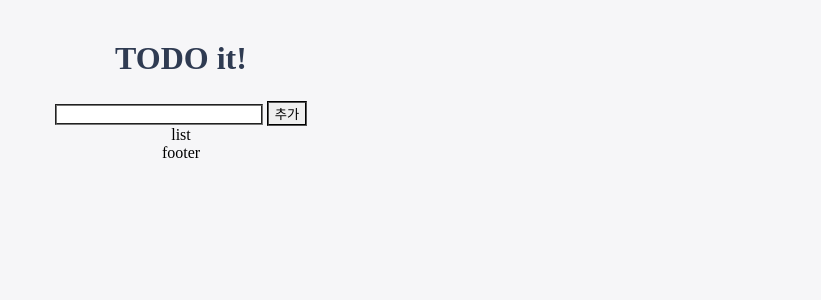
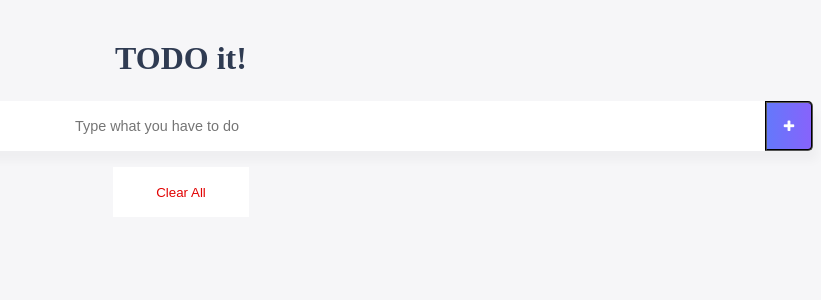
Before and after one commit to GUGIG/My-First-Vue-App, a Vue app: page / in a window 1280 px wide. Shown: the top 300 px of the page, without its empty margins (459-1280 px from the left). Built offline with nearby package versions, Linux system fonts and the light colour scheme.

Commit message:
did some coding. resume on p170

```diff
--- a/public/index.html
+++ b/public/index.html
@@ -5,7 +5,9 @@
     <meta http-equiv="X-UA-Compatible" content="IE=edge">
     <meta name="viewport" content="width=device-width,initial-scale=1.0">
     <link rel="icon" href="<%= BASE_URL %>react.ico">
+    <!-- downloading awesome icon -->
     <link rel="stylesheet" href="https://stackpath.bootstrapcdn.com/font-awesome/4.7.0/css/font-awesome.min.css">
+    <!-- downloading google's Ubuntu font -->
     <link rel="stylesheet" type="text/css" href="//fonts.googleapis.com/css?family=Ubuntu" />
     <title>Vue.js Todo</title> <!--<%= htmlWebpackPlugin.options.title %>-->
   </head>
--- a/src/App.vue
+++ b/src/App.vue
@@ -1,25 +1,57 @@
 <template>
     <div id="app">
         <TodoHeader></TodoHeader>
-        <TodoInput></TodoInput>
-        <TodoList></TodoList>
-        <TodoFooter></TodoFooter>
+        <TodoInput @addTodo="addTodo"></TodoInput>
+        <TodoList :propsdata="todoItems" @removeTodo="removeTodo"></TodoList>
+        <TodoFooter @removeAll="clearAll"></TodoFooter>
     </div>
 </template>
 
 <script>
 import TodoHeader from "./components/TodoHeader.vue";
-import TodoInput from "./components/TodoInput";
-import TodoList from "./components/TodoList";
-import TodoFooter from "./components/TodoFooter";
+import TodoInput from "./components/TodoInput.vue";
+import TodoList from "./components/TodoList.vue";
+import TodoFooter from "./components/TodoFooter.vue";
 
 export default {
+    data() {
+        return {
+            todoItems: []
+        }
+    },
+    methods: {
+        addTodo: function(todoItem) {
+            localStorage.setItem(todoItem, todoItem);
+            this.todoItems.push(todoItem);
+        },
+        clearAll: function() {
+            localStorage.clear();
+            this.todoItems = []; // gc?
+        },
+        removeTodo: function(todoItem, index) {
+            localStorage.removeItem(todoItem);
+            this.todoItems.splice(index, 1);
+        }
+    },
+    created() {
+        if (localStorage.length > 0) {
+            for (let i = 0; i < localStorage.length; i++) {
+                if (localStorage.key(i) != "loglevel:webpack-dev-server") {
+                    console.log(
+                        `localStorage.key(${i}) >> `,
+                        localStorage.key(i)
+                    ); // 왜 순서가 뒤죽박죽일까?
+                    this.todoItems.push(localStorage.key(i));
+                }
+            }
+        }
+    },
     components: {
         TodoHeader: TodoHeader,
         TodoInput: TodoInput,
         TodoList: TodoList,
         TodoFooter: TodoFooter
-    }
+    },
 };
 </script>
 
@@ -31,6 +63,7 @@ body {
 input {
     border-style: groove;
     width: 200px;
+    text-align: center;
 }
 button {
     border-style: groove;
--- a/src/components/TodoFooter.vue
+++ b/src/components/TodoFooter.vue
@@ -1,13 +1,38 @@
 <template>
-  <div>footer</div>
+    <div> <!--class="clearAllContainer"-->
+        <button class="clearAllBtn" @click="clearTodo">Clear All</button>
+    </div>
 </template>
 
 <script>
 export default {
-
-}
+    methods: {
+        clearTodo: function() {
+            this.$emit('removeAll');
+        }
+    }
+};
 </script>
 
-<style>
-
+<style> /* 얘는 왜 또 scoped면 적용이 안되는거임??*/
+.clearAllContainer { /* button 태그를 사용했으므로 얘는 사용 안하게됨. */
+    width: 8.5rem;
+    height: 50px;
+    line-height: 50px;
+    background-color: white;
+    border-radius: 5px;
+    margin: 0 auto;
+}
+.clearAllBtn {
+    background-color: white;
+    color: #E20303;
+    display: block;
+    border: none;
+    width: 8.5rem;
+    height: 50px;
+    margin: auto;
+}
+.clearAllBtn:focus {
+    outline: none;
+}
 </style>
--- a/src/components/TodoHeader.vue
+++ b/src/components/TodoHeader.vue
@@ -10,8 +10,8 @@ export default {};
 
 <style scoped>
 h1 {
-    color: #2f3b52; /*#2F3B52 */
+    color: #2F3B52;
     font-weight: 900;
-    margin: 2.5rem 0 1.5rem; /* rem이 뭐야? */
+    margin: 2.5rem 0 1.5rem;
 }
 </style>
--- a/src/components/TodoInput.vue
+++ b/src/components/TodoInput.vue
@@ -1,7 +1,19 @@
 <template>
-    <div>
-        <input type="text" v-model="newTodoItem" /> <!-- form관련 태그 실시간 데이터 바인딩. -->
-        <button @click="addTodo">추가</button>
+    <div class="inputBox shadow">
+        <input
+            type="text"
+            v-model="newTodoItem"
+            placeholder="Type what you have to do"
+            @keydown.enter.exact="addTodo"
+        />
+        <!--
+            form관련 태그 실시간 데이터 바인딩.
+            책에선 span을 썼지만, button이면 button을 쓰는게 바람직하단다.
+        -->
+        <button class="addContainer" @click="addTodo">
+            <i class="addBtn fa fa-plus" aria-hidden="true"></i>
+            <!-- using awesome icon -->
+        </button>
     </div>
 </template>
 
@@ -9,23 +21,49 @@
 export default {
     data() {
         return {
-            newTodoItem: ''
+            newTodoItem: ""
         };
     },
     methods: {
         addTodo: function() {
-            if(this.newTodoItem !== '') {
+            if (this.newTodoItem !== "") {
+                // 값이 있을 때만 밑의 로직 실행
                 var value = this.newTodoItem && this.newTodoItem.trim(); // 뭔데 이거;;
-                localStorage.setItem(value, value);
+                this.$emit('addTodo', value);
                 this.clearInput();
             }
         },
         clearInput: function() {
-            this.newTodoItem = '';
+            this.newTodoItem = "";
         }
     }
 };
 </script>
 
-<style>
+<style scoped>
+input:focus {
+    outline: none;
+}
+.inputBox {
+    background: white;
+    height: 50px;
+    line-height: 50px;
+    border-radius: 5px;
+}
+.inputBox input {
+    border-style: none;
+    font-size: 0.9rem;
+}
+.addContainer {
+    float: right;
+    background: linear-gradient(to right, #6478fb, #8763fb);
+    /* display: inline-block; float: right 때문에 그냥 block이 되버려서 얘는 무시된단다.*/
+    width: 3rem;
+    height: 50px;
+    border-radius: 0 5px 5px 0;
+}
+.addBtn {
+    color: white;
+    vertical-align: middle;
+}
 </style>
--- a/src/components/TodoList.vue
+++ b/src/components/TodoList.vue
@@ -1,12 +1,60 @@
 <template>
-    <div>list</div>
+    <section>
+        <!-- ul>li{할 일 $}*4 -->
+        <ul>
+            <li v-for="(todoItem, index) in propsdata" :key="todoItem" class="shadow">
+                <i class="checkBtn fa fa-check" aria-hidden="true"></i>
+                {{ todoItem }}
+                <span
+                    class="removeBtn"
+                    type="button"
+                    @click="removeTodo(todoItem, index)"
+                >
+                    <i class="fa fa-trash-o" aria-hidden="true"></i>
+                </span>
+            </li>
+        </ul>
+    </section>
 </template>
 
 <script>
 export default {
-
+    props: ['propsdata'], // 얘는 data옵션처럼 함수로 선언 안해도 되는거야...?
+    methods: {
+        removeTodo: function(todoItem, index) {
+            // localStorage.removeItem(todoItem);
+            // this.propsdata.splice(index, 1); 만약 이벤트 활성 대신 얘를 썼어도 정상작동할까?
+            this.$emit('removeTodo', todoItem, index);
+        }
+    }
 };
 </script>
 
 <style>
+/* 얘는 왜 scope를 안할까..? 일단 이해 안되는건 얘는 scoped하면 작동 안함.*/
+ul {
+    list-style-type: none;
+    padding-left: 0px;
+    margin-top: 0;
+    text-align: left;
+}
+li {
+    display: flex;
+    min-height: 50px;
+    height: 50px;
+    line-height: 50px;
+    margin: 0.5rem 0;
+    padding: 0 0.9rem;
+    background: white;
+    border-radius: 5px;
+}
+.checkBtn {
+    line-height: 45px;
+    color: #62acde;
+    margin-right: 5px;
+}
+.removeBtn {
+    margin-left: auto;
+    color: #de4343;
+}
 </style>
```
